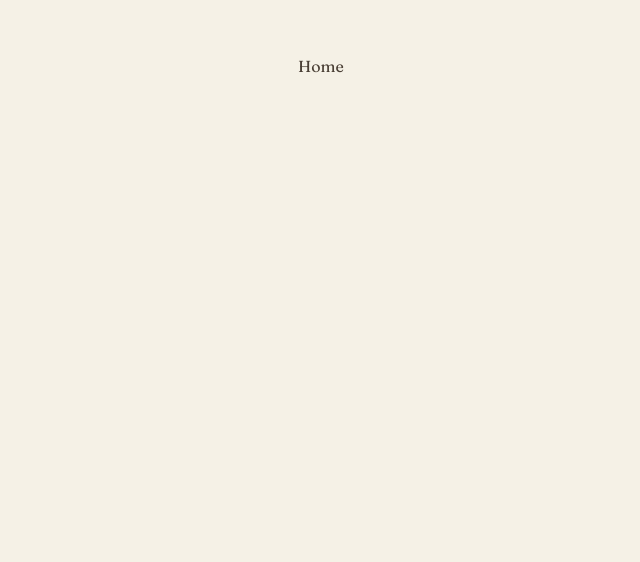
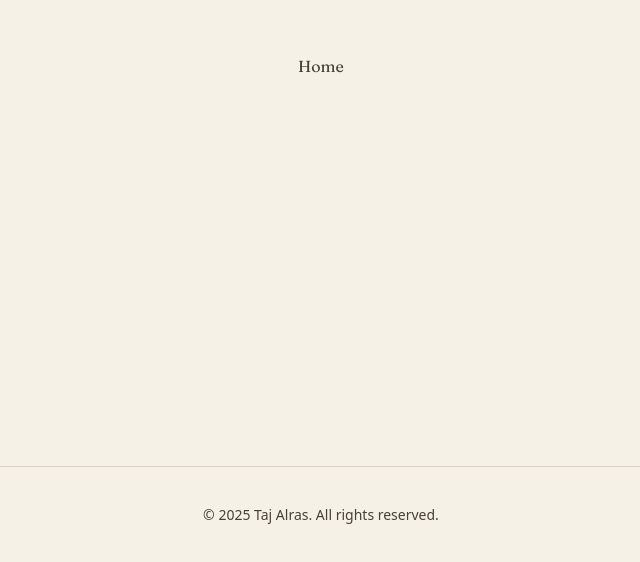
Before and after one commit to osmansemir/taj-alras, a Next.js app: page / in a window 1280 px wide. Shown: the part 434-996 px from the top of the page, without its empty margins (319-959 px from the left). Before the commit the page ends 900 px from the top, so only its background shows below. Built offline with nearby package versions, Linux system fonts and the light colour scheme.

Commit message:
Add Footer

```diff
--- a/app/(allPages)/layout.tsx
+++ b/app/(allPages)/layout.tsx
@@ -1,5 +1,5 @@
+import Footer from "@/components/footer";
 import Header from "@/components/header";
-import { ModeToggle } from "@/components/mode-toggle";
 
 export default function Layout({
   children,
@@ -10,6 +10,7 @@ export default function Layout({
     <div>
       <Header />
       {children}
+      <Footer />
     </div>
   );
 }
--- /dev/null
+++ b/components/footer.tsx
@@ -0,0 +1,9 @@
+export default function Footer() {
+  return (
+    <footer className="flex h-24 shrink-0 items-center justify-center border-t">
+      <p className="text-sm">
+        &copy; {new Date().getFullYear()} Taj Alras. All rights reserved.
+      </p>
+    </footer>
+  );
+}
```
